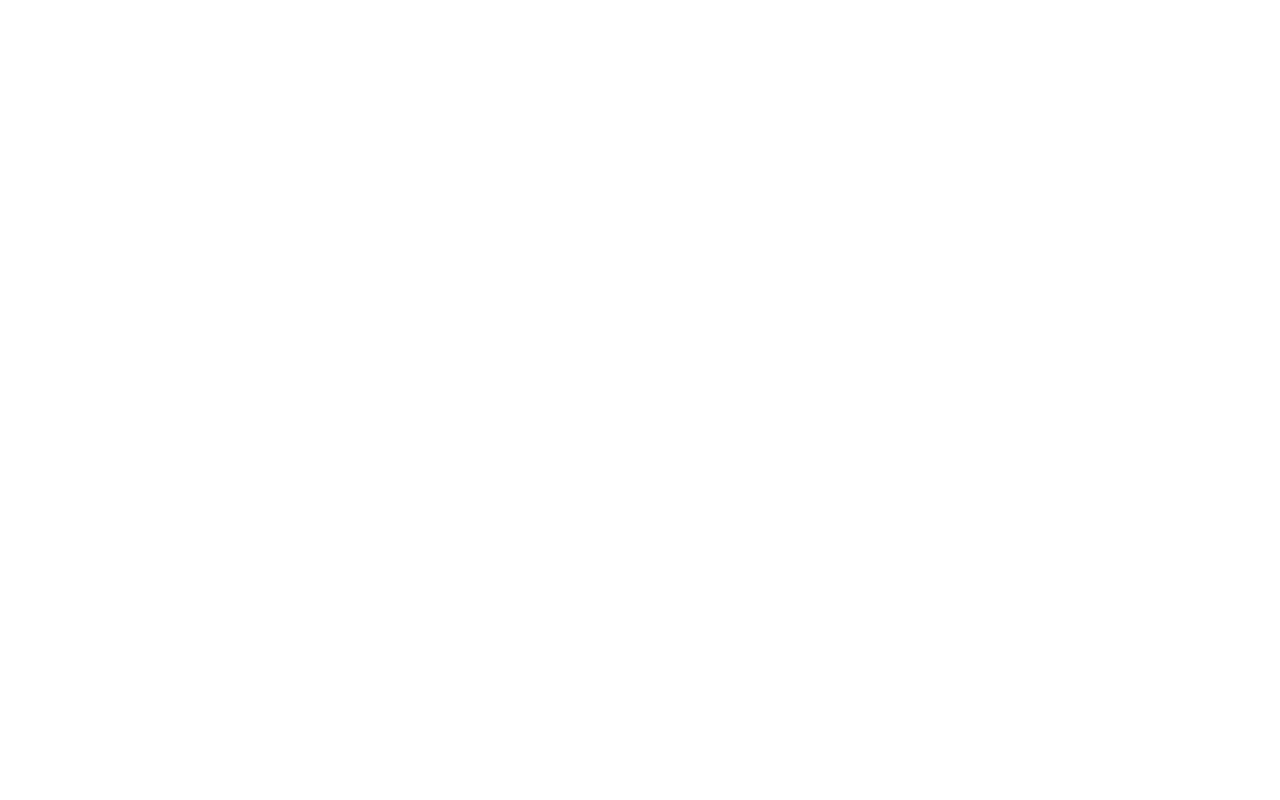
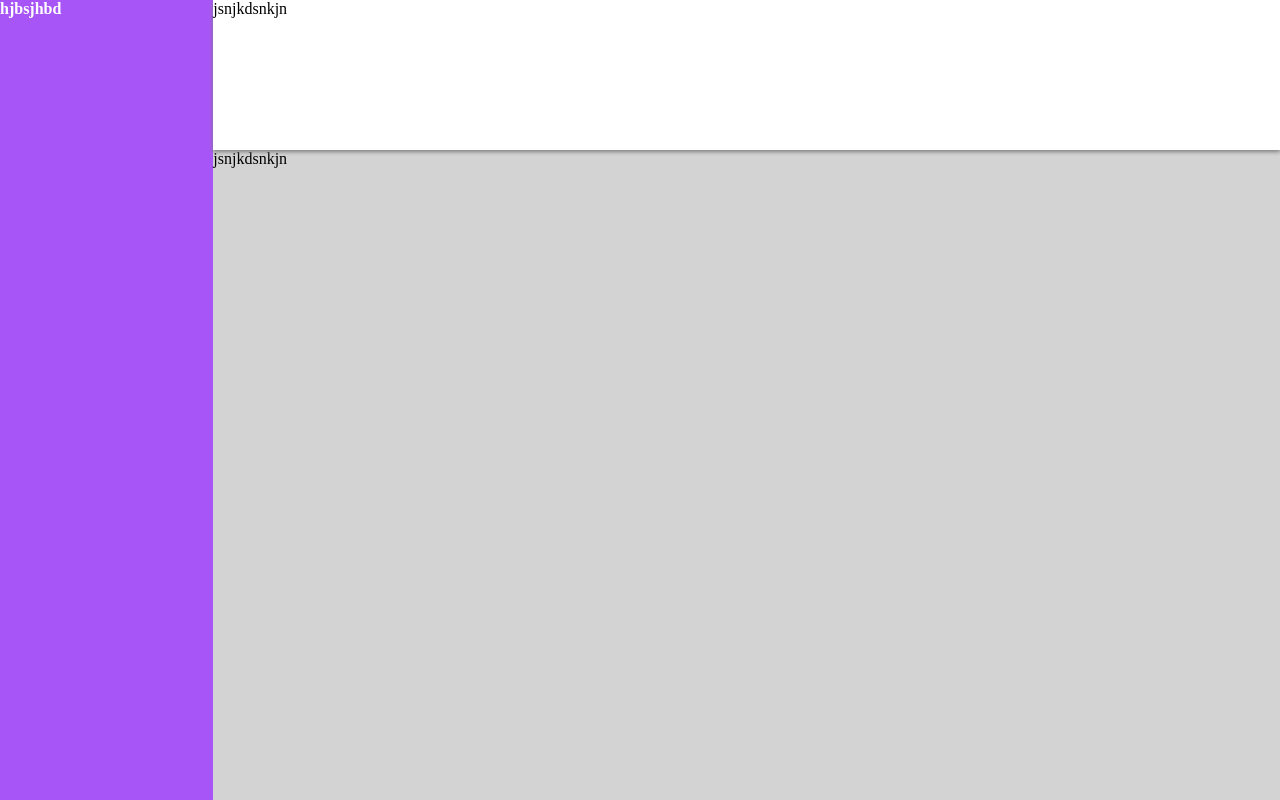
Before and after one commit to BigFudge420/Dashboard, a plain HTML site: page index.html in a window 1280 px wide. Drawn offline with Linux system fonts and the light colour scheme.

Commit message:
Create basic layout

```diff
--- a/index.html
+++ b/index.html
@@ -9,9 +9,9 @@
 </head>
 <body>
     <div class="dashboard">
-        <div class="sidebar"></div>
-        <div class="header"></div>
-        <div class="main-container"></div>
+        <div class="sidebar">hjbsjhbd</div>
+        <div class="header">jsnjkdsnkjn</div>
+        <div class="main-container">jsnjkdsnkjn</div>
     </div>
 </body>
 </html>
--- a/styles.css
+++ b/styles.css
@@ -0,0 +1,33 @@
+html{
+    height: 100%;
+}
+
+body{
+    padding: 0px;
+    margin: 0px;
+    height: 100%;
+}
+
+.sidebar{
+    background-color: #a855f7;
+    grid-area: 1/1/3/2;
+    color: white;
+    font-weight: 600;
+}
+
+.header{
+    background-color: white;
+    box-shadow: 0px 2px 4px gray;
+    z-index: 2;
+}
+
+.main-container{
+    background-color: lightgray;
+}
+
+.dashboard{
+    display: grid;
+    height: 100%;
+    grid-template-columns: 1fr 5fr;
+    grid-template-rows: 150px  100fr;
+}
```
